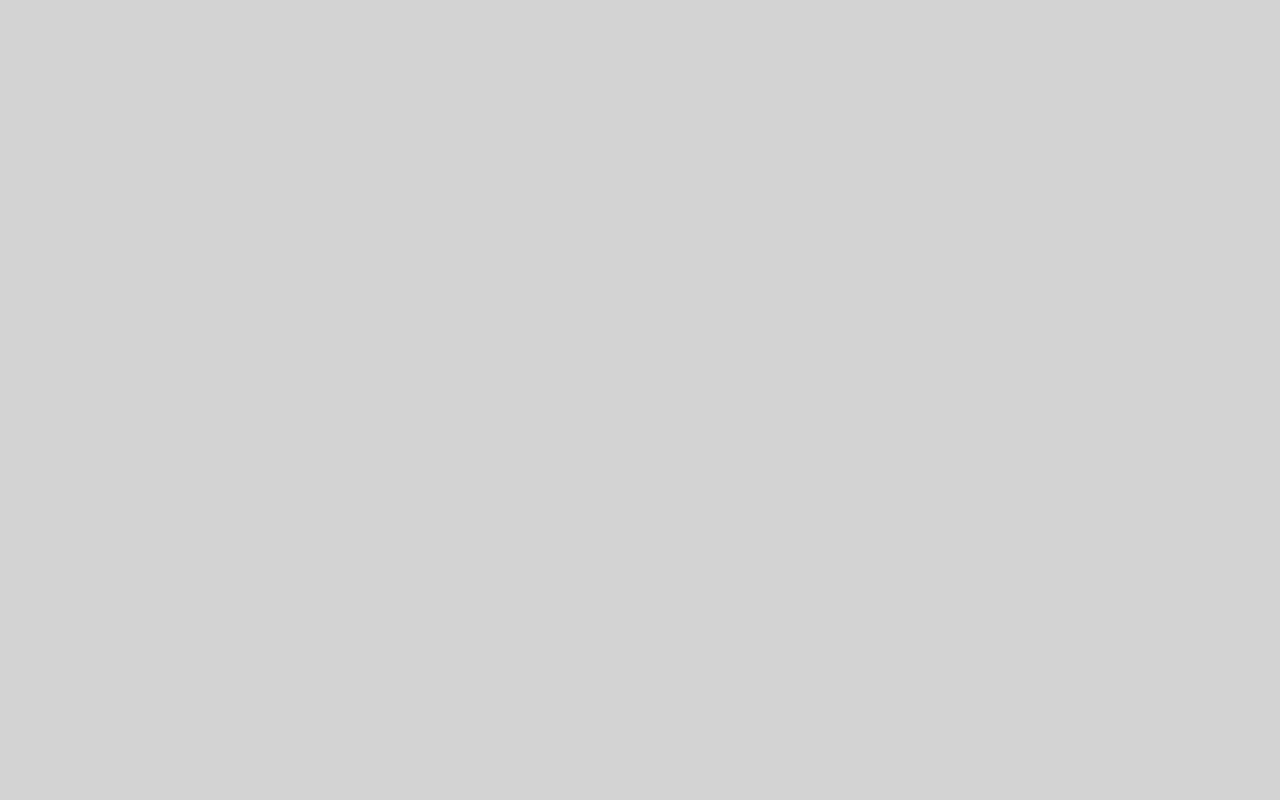
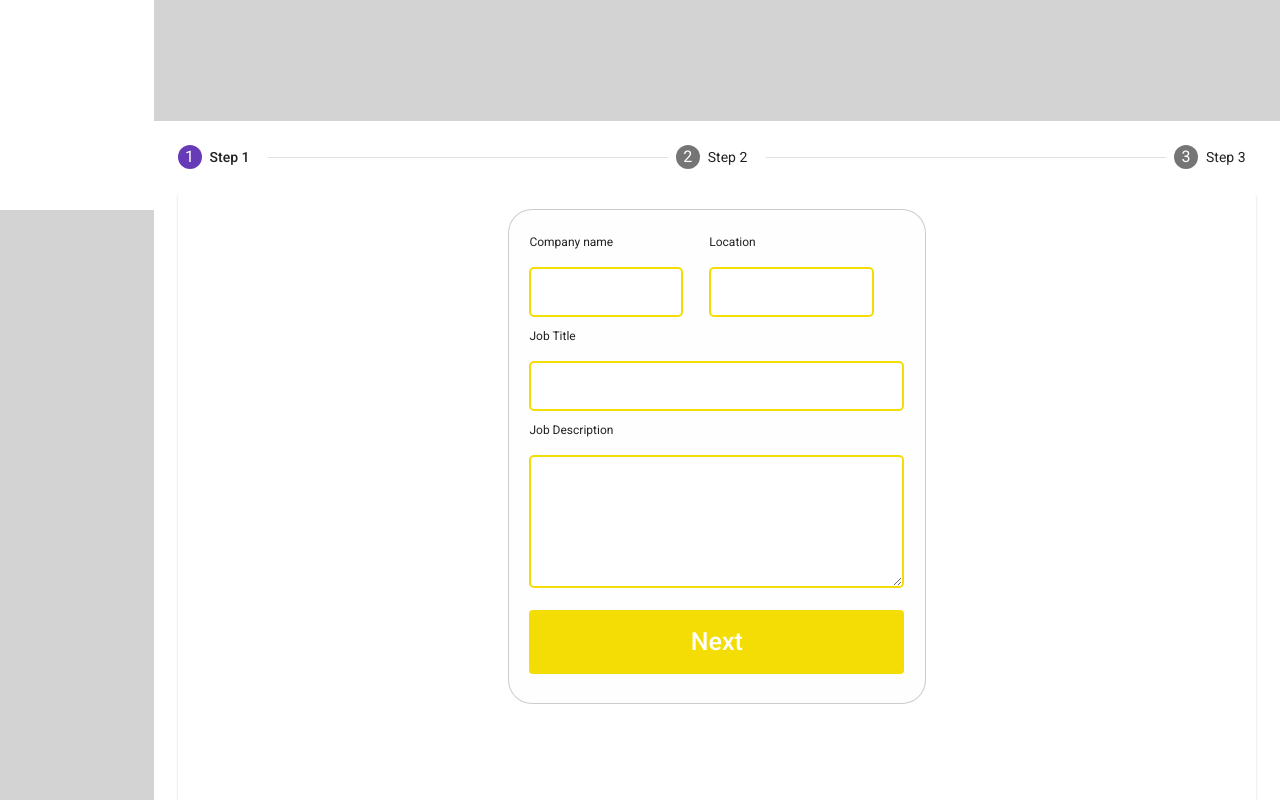
Before and after one commit to Jairus01/RaDial-Customer-Front-end-System, an Angular app: page /post-vacancy in a window 1280 px wide. Shown: the part 760-1560 px from the top of the page. Before the commit the page ends 800 px from the top, so only its background shows below. Built offline with nearby package versions, Linux system fonts and the light colour scheme.

Commit message:
Include post vacancy module

```diff
--- a/src/app/Components/Pages/post-vacancy/post-vacancy.component.css
+++ b/src/app/Components/Pages/post-vacancy/post-vacancy.component.css
@@ -0,0 +1,127 @@
+
+
+
+input[type=text]{
+  width: 100%;
+  padding: 12px 20px;
+  margin: 8px 0;
+  display: block;
+  border: 2px solid #f4dd05;
+  box-sizing: border-box;
+  height:50px;
+  border-radius:5px;
+}
+
+
+textarea{
+  width: 100%;
+  padding: 12px 20px;
+  margin: 8px 0;
+  display: inline-block;
+  border: 2px solid #f4dd05;
+  box-sizing: border-box;
+  border-radius:5px;
+}
+
+/* Set a style for all buttons */
+button {
+  background-color: #f4dd05;
+  color: white;
+  font-size:25px;
+  padding: 14px 20px;
+  margin: 8px 0;
+  border: none;
+  cursor: pointer;
+  width: 100%;
+}
+h1{
+	text-align:center;
+}
+button:hover {
+  opacity: 0.8;
+}
+
+
+
+
+.budget{
+
+    font-size:20px;
+    margin-right:55px;
+}
+label{
+font-size:12px;
+}
+
+
+
+
+
+
+
+.modal-content {
+  background-color: #fefefe;
+  margin: 2% auto;
+  padding:2% ;
+
+  border-radius:24px;
+  width: 40%;
+}
+
+
+ .half-container {
+    width: 45%;
+
+    float: left;
+  }
+.left-container{
+padding-right:5%;
+
+}
+.right-container{
+	border-left: 1px solid #f4dd05;
+padding-left:2%;
+}
+.left{
+	padding-right:5%;
+}.right{
+	padding-left:2%;
+}
+  .half {
+    width: 46%;
+    float: left;
+  }
+
+
+  .example-h2 {
+    margin: 0 8px 16px;
+  }
+
+
+  .example-margin {
+    margin: 8px;
+  }
+
+  .mat-slider-horizontal {
+    width: 500px;
+  }
+
+
+  .mat-card + .mat-card {
+    margin-top: 8px;
+  }
+
+  .example-result-card h2 {
+    margin: 0 8px;
+  }
+
+  .dashboard-header {
+    margin-top: 50px ;
+    display: flex;
+    flex-direction: column;
+    align-items: center;
+}
+
+.mat-card{
+  height: 800px;
+}
--- a/src/app/Components/Pages/post-vacancy/post-vacancy.component.html
+++ b/src/app/Components/Pages/post-vacancy/post-vacancy.component.html
@@ -1,3 +1,110 @@
 <app-top-nav-bar></app-top-nav-bar>
 
-<p>post-vacancy works!</p>
+
+<div class="dashboard-header">
+  <h1>Post Vacancy</h1>
+</div>
+
+
+<app-side-nav-bar></app-side-nav-bar>
+
+
+<mat-horizontal-stepper style="width:88%; display: inline-block; transform: translateY(-41px);">
+
+    <mat-step label="Step 1">
+  <mat-card>
+    <mat-card-content class="modal-content">
+
+      <form >
+          <div class="half left">
+          <label for="cname">Company name</label>
+          <input type="text"  name="cname" >
+          </div>
+          <div class="half right">
+          <label for="location">Location</label>
+          <input type="text"  name="location" >
+
+          </div>
+
+           <label for="jobtitle">Job Title</label>
+          <input type="text"  name="jobtitle" >
+          <label for="jobdesc">Job Description</label>
+          <br>
+          <textarea name="address"  rows="5" ></textarea>
+          <br>
+
+
+          <button mat-button matStepperNext>Next</button>
+
+
+
+      </form>
+
+    </mat-card-content>
+  </mat-card>
+
+    </mat-step>
+     <mat-step label="Step 2" >
+        <mat-card>
+            <mat-card-content class="modal-content">
+                <form >
+
+
+                         <label for="edulevel">Education Level</label>
+                        <input type="text"  name="edulevel" >
+                        <label for="personalities">Personalities</label>
+                        <input type="text"  name="personalities" >
+                        <label for="requirement">More Requirement</label>
+                        <br>
+          <textarea name="address"  rows="5" ></textarea>
+          <br>
+
+                    <button mat-button matStepperNext>Next</button>
+
+
+
+                </form>
+
+            </mat-card-content>
+          </mat-card>
+
+
+
+    </mat-step>
+    <mat-step label="Step 3">
+        <mat-card>
+            <mat-card-content class="modal-content">
+
+
+                    <label for="cname" class="budget">Set your daily budget</label>
+
+
+                        <mat-form-field >
+                            <input matInput type="number" [(ngModel)]="value">
+                          </mat-form-field>
+
+
+
+
+
+
+
+
+                <div class="example-label-container">
+
+                  <mat-slider
+                  class="example-margin"
+                  [max]="max"
+                  [min]="min"
+                  [thumbLabel]="thumbLabel"
+                  [(ngModel)]="value"
+                  aria-labelledby="example-name-label">
+              </mat-slider>
+                </div>
+                <button mat-button matStepperPrevious>Back</button>
+            </mat-card-content>
+          </mat-card>
+
+
+    </mat-step>
+  </mat-horizontal-stepper>
--- a/src/app/Components/Pages/post-vacancy/post-vacancy.component.ts
+++ b/src/app/Components/Pages/post-vacancy/post-vacancy.component.ts
@@ -7,6 +7,13 @@ import { Component, OnInit } from '@angular/core';
 })
 export class PostVacancyComponent implements OnInit {
 
+  max = 500;
+  min = 0;
+  step = 1;
+  thumbLabel = true;
+  value = 0;
+
+
   constructor() { }
 
   ngOnInit(): void {
```
Also changed, not shown: src/app/app.module.ts (+95 -1 lines).
